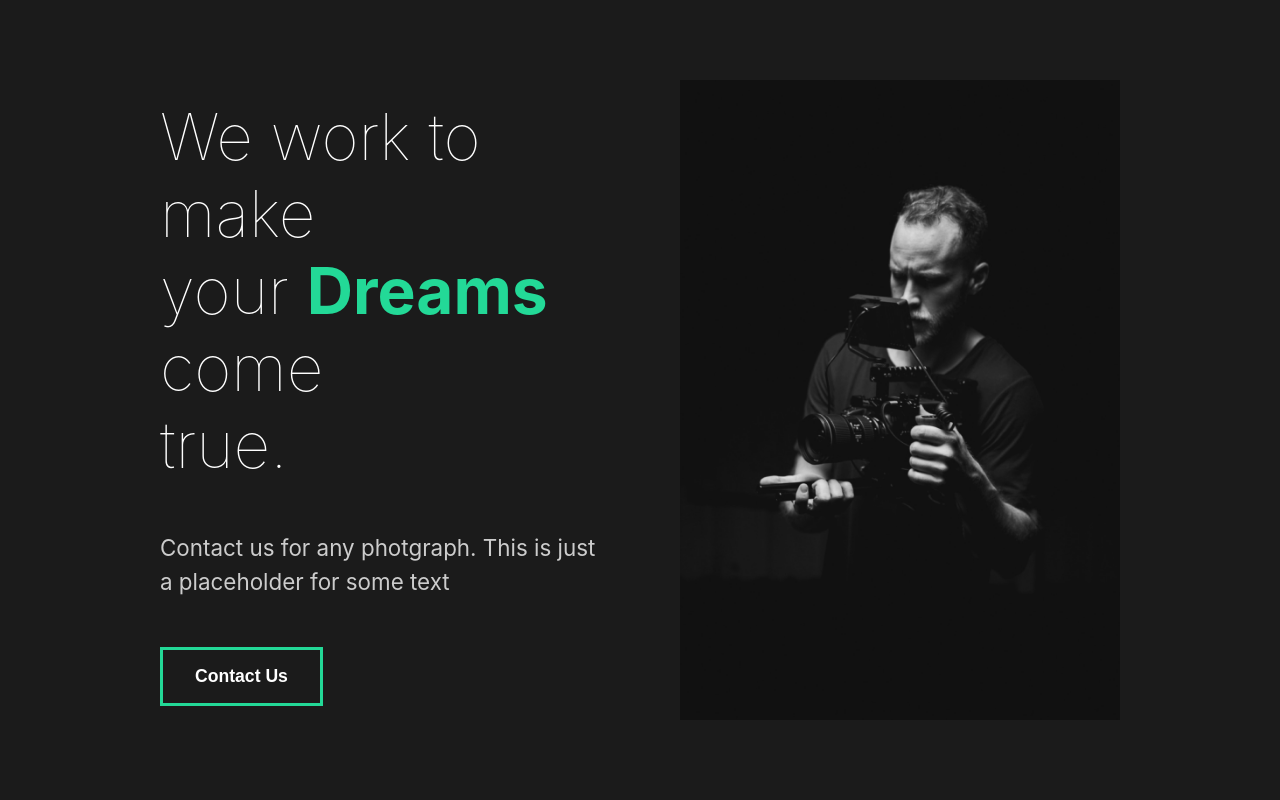
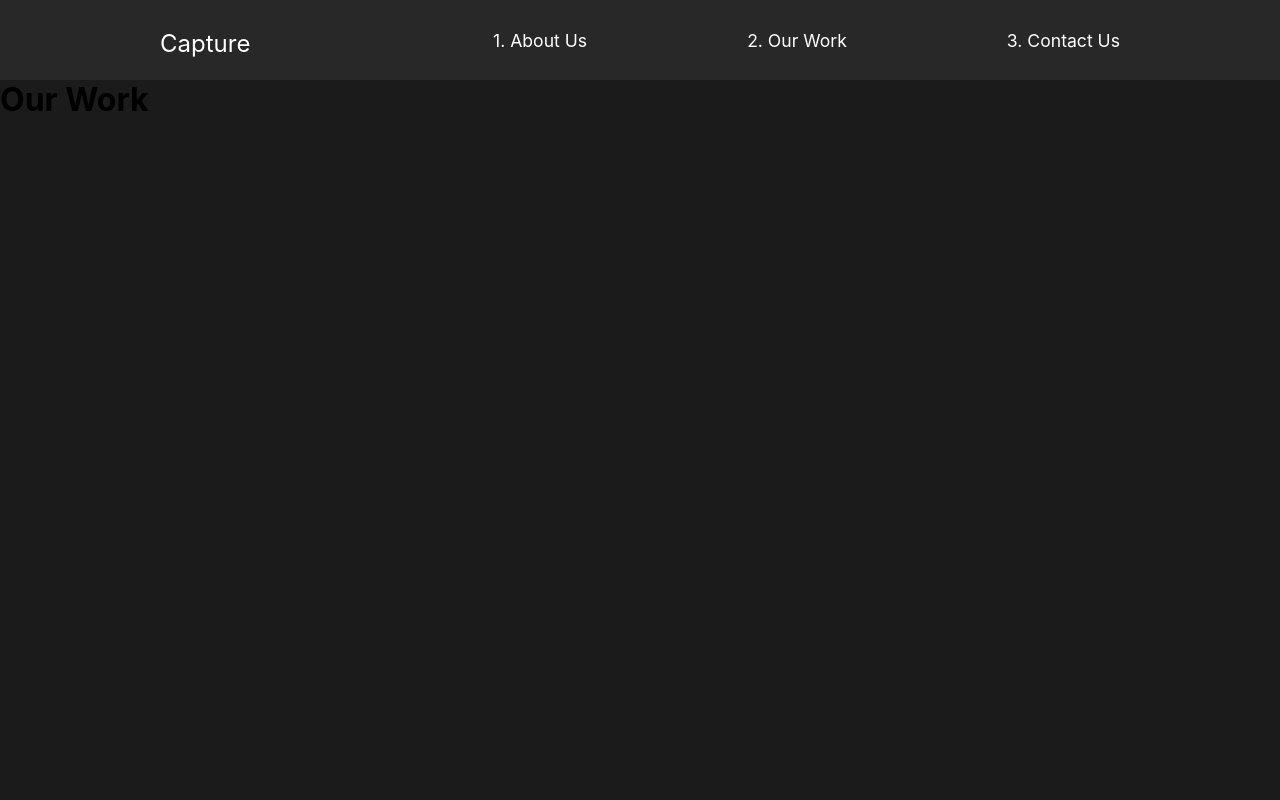
Before and after one commit to HenryMGit/Henry-Portfolio, a React (Create React App) app: page /work in a window 1280 px wide. Shown: the top 800 px of the page. Built offline with nearby package versions, Linux system fonts and the light colour scheme.

Commit message:
8. Added React Router

```diff
--- a/src/App.js
+++ b/src/App.js
@@ -4,12 +4,32 @@
 
 //Import Pages
 import About from './pages/About';
+import Nav from './components/Nav';
+import ContactUs from './pages/ContactUs';
+import OurWork from './pages/OurWork';
+
+//Router
+import {Switch, Route} from 'react-router-dom';
 
 function App() {
   return (
     <div className="App">
       <GlobalStyle/>
-      <About />
+      <Nav />
+      <Switch>
+        <Route path="/" exact>
+          <About/>
+        </Route>
+
+        <Route path="/work">
+          <OurWork/>
+        </Route>
+
+        <Route path="/contact">
+          <ContactUs/>
+        </Route>
+
+      </Switch>
     </div>
   );
 }
--- /dev/null
+++ b/src/components/Nav.js
@@ -0,0 +1,57 @@
+import styled from 'styled-components';
+import { Link } from 'react-router-dom';
+
+const Nav = () =>{
+    return(
+        <StyledNav>
+            <h1>
+               <Link id="logo" to="/">Capture</Link>
+            </h1>
+            <ul>
+                <li>
+                    <Link to ="/">1. About Us</Link>
+                </li>
+
+                <li>
+                    <Link to="/work">2. Our Work</Link>
+                </li>
+
+                <li>
+                    <Link to="/contact">3. Contact Us</Link>
+                </li>
+            </ul>
+        </StyledNav>
+    );
+}
+
+const StyledNav = styled.div`
+    min-height: 10vh;
+    display: flex;
+    margin: auto;
+    justify-content: space-between;
+    align-items: center;
+    padding: 1rem 10rem;
+    background: #282828;
+
+    a{
+        color:white;
+        text-decoration:none;
+    }
+
+    ul{
+        display:flex;
+        list-style:none;
+    }
+
+    #logo{
+        font-size: 1.5rem;
+        font-weight: lighter;
+    }
+
+    li{
+        padding-left: 10rem;
+        position:relative;
+    }
+`;
+
+export default Nav;
--- a/src/index.js
+++ b/src/index.js
@@ -2,10 +2,13 @@
 import ReactDOM from 'react-dom';
 import App from './App';
 import reportWebVitals from './reportWebVitals';
+import {BrowserRouter} from 'react-router-dom';
 
 ReactDOM.render(
   <React.StrictMode>
-    <App />
+    <BrowserRouter>
+      <App />
+    </BrowserRouter>
   </React.StrictMode>,
   document.getElementById('root')
 );
--- /dev/null
+++ b/src/pages/ContactUs.js
@@ -0,0 +1,10 @@
+
+const ContactUs = () =>{
+    return(
+        <div>
+            <h1>ContactUs</h1>
+        </div>
+    );
+}
+
+export default ContactUs;
--- /dev/null
+++ b/src/pages/OurWork.js
@@ -0,0 +1,10 @@
+
+const OurWork = () =>{
+    return(
+        <div>
+            <h1>Our Work</h1>
+        </div>
+    );
+}
+
+export default OurWork;
```
Also changed, not shown: 1 other file (tests, documents, lock files or other folders).
